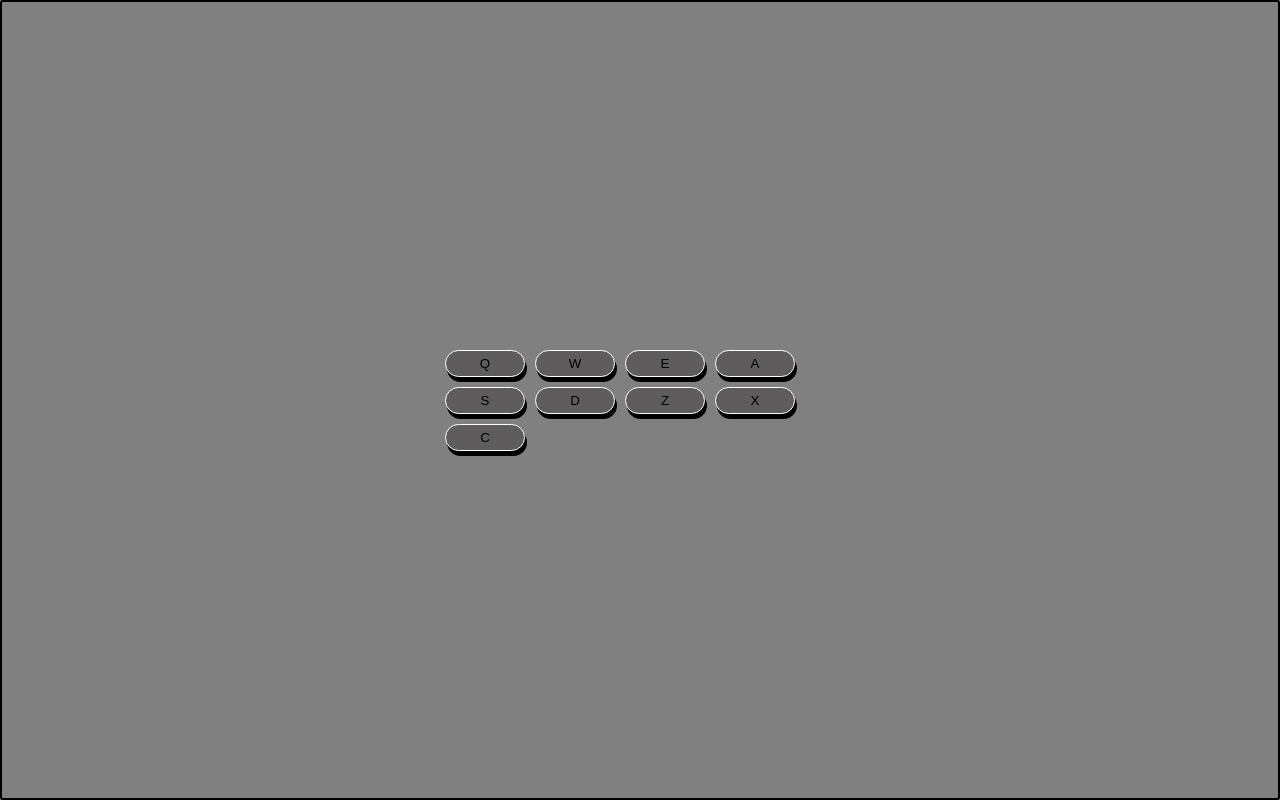
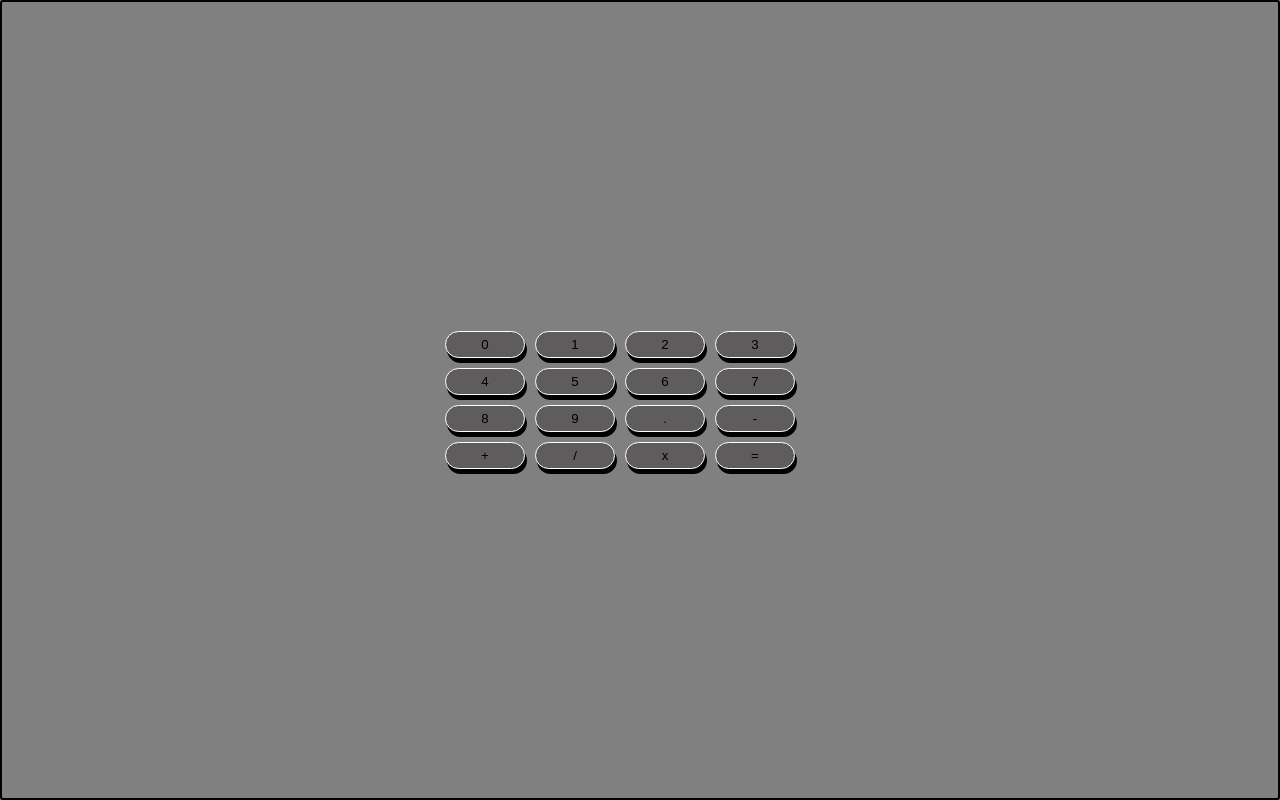
Before and after one commit to Simon-Percy/FCC-projects, a React (Vite) app: page / in a window 1280 px wide. Built offline with nearby package versions, Linux system fonts and the light colour scheme.

Commit message:
initial commit for project 4

```diff
--- a/src/App.css
+++ b/src/App.css
@@ -20,7 +20,7 @@
   width: 50vh;
 }
 
-.drum-pad {
+.cal-btn {
   width: 5rem;
   text-align: center;
   display: flex;
@@ -33,9 +33,9 @@
   cursor: pointer;
   box-shadow: 2px 5px;
 }
-.drum-pad:active {
+.cal-btn:active {
   background-color: white;
 }
-.drum-pad:focus {
+.cal-btn:focus {
   background-color: white;
 }
--- a/src/App.jsx
+++ b/src/App.jsx
@@ -25,86 +25,53 @@ function App() {
     <div id="drum-machine">
       <div id="drum-box">
         {" "}
-        <button className="drum-pad" id="Heater 1" onClick={handleClick}>
-          <audio
-            ref={refs[0]}
-            className="clip"
-            src="https://s3.amazonaws.com/freecodecamp/drums/Heater-1.mp3"
-            id="Q"
-          ></audio>
-          Q
+        <button className="cal-btn" id="Heater 1" onClick={handleClick}>
+          0
         </button>
-        <button className="drum-pad" id="Heater 2" onClick={handleClick}>
-          <audio
-            className="clip"
-            ref={refs[1]}
-            src="https://s3.amazonaws.com/freecodecamp/drums/Heater-2.mp3"
-            id="W"
-          ></audio>
-          W
+        <button className="cal-btn" id="Heater 2" onClick={handleClick}>
+          1
         </button>
-        <button className="drum-pad" id="Heater 3" onClick={handleClick}>
-          <audio
-            className="clip"
-            ref={refs[2]}
-            src="https://s3.amazonaws.com/freecodecamp/drums/Heater-3.mp3"
-            id="E"
-          ></audio>
-          E
+        <button className="cal-btn" id="Heater 3" onClick={handleClick}>
+          2
         </button>
-        <button className="drum-pad" id="Heater 4" onClick={handleClick}>
-          <audio
-            className="clip"
-            ref={refs[3]}
-            src="https://s3.amazonaws.com/freecodecamp/drums/Heater-4_1.mp3"
-            id="A"
-          ></audio>
-          A
+        <button className="cal-btn" id="Heater 4" onClick={handleClick}>
+          3
         </button>
-        <button className="drum-pad" id="Clap" onClick={handleClick}>
-          <audio
-            className="clip"
-            ref={refs[4]}
-            src="https://s3.amazonaws.com/freecodecamp/drums/Heater-6.mp3"
-            id="S"
-          ></audio>
-          S
+        <button className="cal-btn" id="Clap" onClick={handleClick}>
+          4
         </button>
-        <button className="drum-pad" id="Open-HH" onClick={handleClick}>
-          <audio
-            className="clip"
-            ref={refs[5]}
-            src="https://s3.amazonaws.com/freecodecamp/drums/Dsc_Oh.mp3"
-            id="D"
-          ></audio>
-          D
+        <button className="cal-btn" id="Open-HH" onClick={handleClick}>
+          5
         </button>
-        <button className="drum-pad" id="Kick-n'-Hat" onClick={handleClick}>
-          <audio
-            className="clip"
-            ref={refs[6]}
-            src="https://s3.amazonaws.com/freecodecamp/drums/Kick_n_Hat.mp3"
-            id="Z"
-          ></audio>
-          Z
+        <button className="cal-btn" id="Kick-n'-Hat" onClick={handleClick}>
+          6
         </button>
-        <button className="drum-pad" id="Kick" onClick={handleClick}>
-          <audio
-            className="clip"
-            ref={refs[7]}
-            src="https://s3.amazonaws.com/freecodecamp/drums/RP4_KICK_1.mp3"
-            id="X"
-          ></audio>
-          X
+        <button className="cal-btn" id="Kick" onClick={handleClick}>
+          7
         </button>
-        <button className="drum-pad" id="Closed-HH" onClick={handleClick}>
-          <audio
-            className="clip"
-            ref={refs[8]}
-            src="https://s3.amazonaws.com/freecodecamp/drums/Cev_H2.mp3"
-            id="C"
-          ></audio>
-          C
+        <button className="cal-btn" id="Closed-HH" onClick={handleClick}>
+          8
+        </button>
+        <button className="cal-btn" id="Closed-HH" onClick={handleClick}>
+          9
+        </button>
+        <button className="cal-btn" id="Closed-HH" onClick={handleClick}>
+          .
+        </button>
+        <button className="cal-btn" id="Closed-HH" onClick={handleClick}>
+          -
+        </button>
+        <button className="cal-btn" id="Closed-HH" onClick={handleClick}>
+          +
+        </button>
+        <button className="cal-btn" id="Closed-HH" onClick={handleClick}>
+          /
+        </button>
+        <button className="cal-btn" id="Closed-HH" onClick={handleClick}>
+          x
+        </button>
+        <button className="cal-btn" id="Closed-HH" onClick={handleClick}>
+          =
         </button>
       </div>
       <div id="display">{beat}</div>
```
